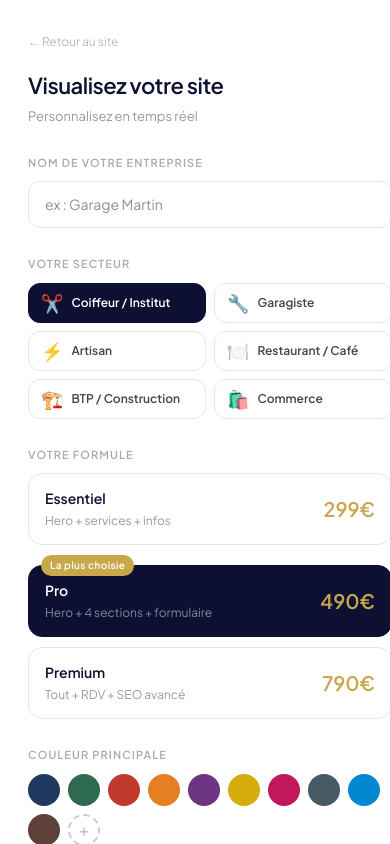
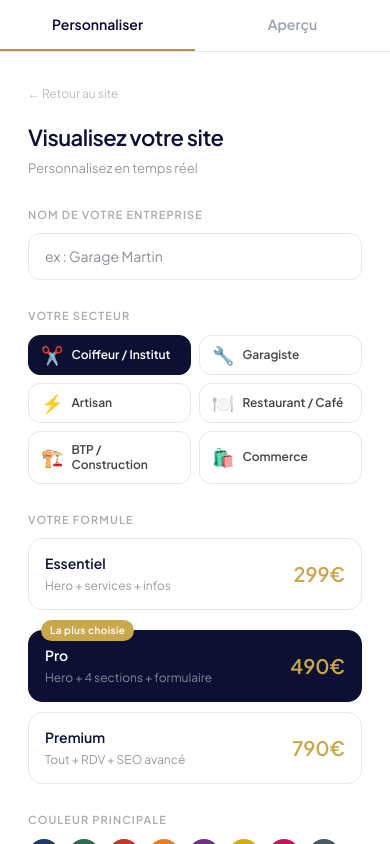
Before and after one commit to hamaurywalter/Walter-studio, a React (Vite) app: page /simulateur in a window 390 px wide. Built offline with nearby package versions, Linux system fonts and the light colour scheme.

Commit message:
Add mobile tab layout to simulator page
On mobile (<768px), replace side-by-side columns with a tab switcher
between "Personnaliser" and "Aperçu" so the preview is accessible
on small screens.

Co-Authored-By: Claude Sonnet 4.6 <noreply@anthropic.com>

```diff
--- a/src/pages/SimulateurPage.jsx
+++ b/src/pages/SimulateurPage.jsx
@@ -19,41 +19,45 @@ export default function SimulateurPage() {
     couleurAccent:     '#EC4899',
     nom:               '',
   })
+  const [activeTab, setActiveTab] = useState('controls')
+  const [isMobile,  setIsMobile]  = useState(() => window.innerWidth < 768)
 
   const iframeRef  = useRef(null)
   const readyRef   = useRef(false)
   const configRef  = useRef(config)
   configRef.current = config
 
-  /* Envoyer la config courante à l'iframe */
+  useEffect(() => {
+    const onResize = () => setIsMobile(window.innerWidth < 768)
+    window.addEventListener('resize', onResize)
+    return () => window.removeEventListener('resize', onResize)
+  }, [])
+
   function send() {
     try {
       iframeRef.current?.contentWindow?.postMessage(configRef.current, '*')
     } catch {}
   }
 
-  /* Quand des paramètres visuels changent (hors secteur), envoyer si prêt */
   useEffect(() => {
     if (!readyRef.current) return
     const t = setTimeout(send, 80)
     return () => clearTimeout(t)
   }, [config.couleurPrincipale, config.couleurAccent, config.nom, config.formule])
 
-  /* Quand le secteur change, marquer l'iframe comme non prêt */
   useEffect(() => {
     readyRef.current = false
   }, [config.secteur])
 
-  /* L'iframe a fini de charger : envoyer la config */
   function handleLoad() {
     readyRef.current = true
     setTimeout(send, 150)
   }
 
+  /* ── Desktop : deux colonnes ── */
+  if (!isMobile) {
     return (
       <div style={{ display: 'flex', height: '100vh', overflow: 'hidden', background: '#F5F6FA' }}>
-
-      {/* Colonne gauche — panneau contrôle */}
         <div style={{
           width: 420, flexShrink: 0,
           height: '100vh', overflowY: 'auto',
@@ -62,8 +66,6 @@ export default function SimulateurPage() {
         }}>
           <PanneauControle config={config} setConfig={setConfig} />
         </div>
-
-      {/* Colonne droite — preview */}
         <div style={{ flex: 1, display: 'flex', flexDirection: 'column', overflow: 'hidden', padding: 24 }}>
           <PreviewNavigateur
             iframeRef={iframeRef}
@@ -72,7 +74,68 @@ export default function SimulateurPage() {
             onLoad={handleLoad}
           />
         </div>
-
       </div>
     )
   }
+
+  /* ── Mobile : onglets ── */
+  return (
+    <div style={{ display: 'flex', flexDirection: 'column', height: '100vh', background: '#F5F6FA' }}>
+
+      {/* Barre d'onglets */}
+      <div style={{
+        display: 'flex', flexShrink: 0,
+        background: '#fff',
+        borderBottom: '1px solid #E5E7EB',
+      }}>
+        {[
+          { key: 'controls', label: 'Personnaliser' },
+          { key: 'preview',  label: 'Aperçu' },
+        ].map(tab => (
+          <button
+            key={tab.key}
+            onClick={() => setActiveTab(tab.key)}
+            style={{
+              flex: 1, padding: '14px 8px',
+              fontSize: 14, fontWeight: 600,
+              border: 'none', cursor: 'pointer',
+              background: 'transparent',
+              color: activeTab === tab.key ? '#0B0530' : '#9CA3AF',
+              borderBottom: activeTab === tab.key ? '2px solid #B8924A' : '2px solid transparent',
+              transition: 'all 0.2s',
+            }}>
+            {tab.label}
+          </button>
+        ))}
+      </div>
+
+      {/* Contenu */}
+      <div style={{ flex: 1, overflow: 'hidden', position: 'relative' }}>
+
+        {/* Panneau contrôle */}
+        <div style={{
+          position: 'absolute', inset: 0,
+          overflowY: 'auto', background: '#fff',
+          display: activeTab === 'controls' ? 'block' : 'none',
+        }}>
+          <PanneauControle config={config} setConfig={setConfig} />
+        </div>
+
+        {/* Preview */}
+        <div style={{
+          position: 'absolute', inset: 0,
+          padding: 12,
+          display: activeTab === 'preview' ? 'flex' : 'none',
+          flexDirection: 'column',
+        }}>
+          <PreviewNavigateur
+            iframeRef={iframeRef}
+            src={SRCS[config.secteur]}
+            nom={config.nom}
+            onLoad={handleLoad}
+          />
+        </div>
+      </div>
+    </div>
+  )
+}
```
Lines whose indentation alone changed are shown as unchanged.
